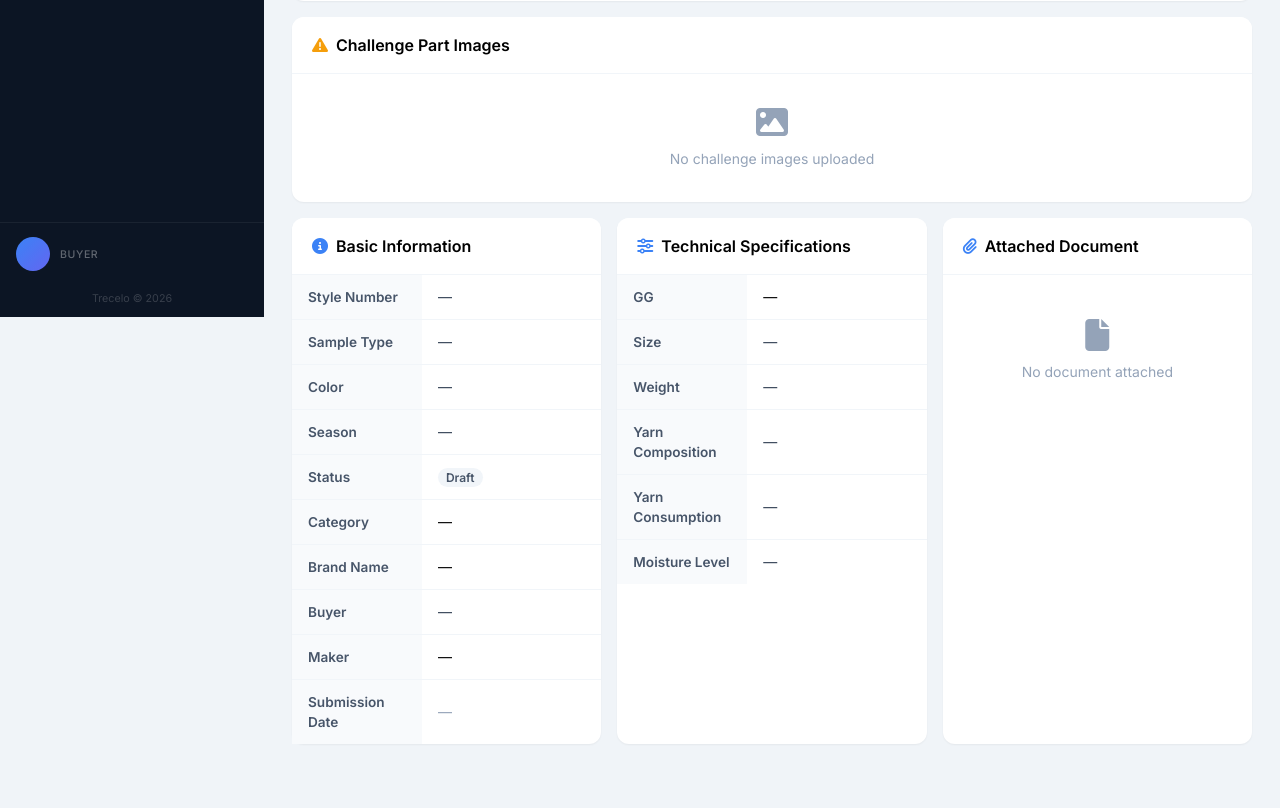
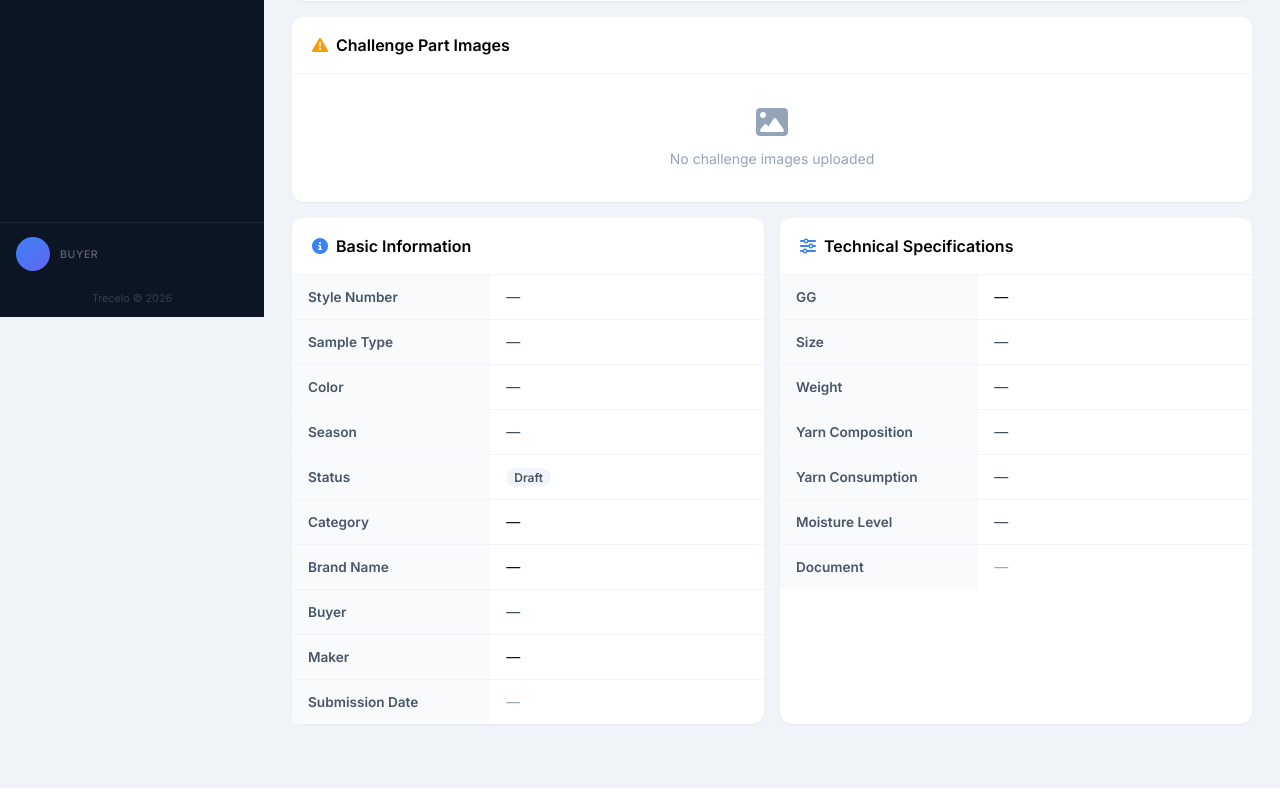
Before and after one commit to jahidshawon19/trecelo, a Django app: template templates/sample_detail.html in a window 1280 px wide. Shown: the part 483-1291 px from the top of the page. Run offline with Django 5.2, Linux system fonts and the light colour scheme; the template is opened without the code that fills it, so the values that code supplies are empty; some libraries are stand-ins or nearby versions.

Commit message:
Move Attached Document into Technical Specifications table
- Added Document as the last row of the Technical Specs table
  with a styled download button inline
- Removed the standalone Documents card (third column)
- Reverted info grid back to 2 columns (Basic Info | Technical Specs)

Co-Authored-By: Claude Sonnet 4.6 <noreply@anthropic.com>

```diff
--- a/templates/sample_detail.html
+++ b/templates/sample_detail.html
@@ -157,7 +157,7 @@
 </div>
 
 <!-- ── Info Cards ─────────────────────────────────────────────────── -->
-<div class="grid grid-cols-1 lg:grid-cols-3 gap-4 mb-4">
+<div class="grid grid-cols-1 lg:grid-cols-2 gap-4 mb-4">
 
   <!-- Basic Info -->
   <div class="bg-white rounded-xl shadow-sm h-full">
@@ -254,33 +254,26 @@
             <th class="bg-slate-50 text-left px-4 py-3 font-semibold text-slate-600" style="font-size:.85rem;">Yarn Consumption</th>
             <td class="px-4 py-3 text-slate-700">{{ sample.yarn_consumption|default:"—" }}</td>
           </tr>
-          <tr>
+          <tr class="border-b border-slate-100">
             <th class="bg-slate-50 text-left px-4 py-3 font-semibold text-slate-600" style="font-size:.85rem;">Moisture Level</th>
             <td class="px-4 py-3 text-slate-700">{{ sample.moisture_level|default:"—" }}</td>
           </tr>
+          <tr>
+            <th class="bg-slate-50 text-left px-4 py-3 font-semibold text-slate-600" style="font-size:.85rem;">Document</th>
+            <td class="px-4 py-3">
+              {% if sample.documents %}
+                <a href="{{ sample.documents.url }}"
+                   class="inline-flex items-center gap-2 text-sm font-semibold text-blue-600 border border-blue-200 bg-blue-50 hover:bg-blue-100 px-3 py-1.5 rounded-lg transition-colors no-underline"
+                   target="_blank" rel="noopener noreferrer">
+                  <i class="fa fa-file-arrow-down"></i>Download Document
+                </a>
+              {% else %}
+                <span class="text-slate-400">—</span>
+              {% endif %}
+            </td>
+          </tr>
         </tbody>
       </table>
-    </div>
-  </div>
-
-  <!-- Documents (far right, top) -->
-  <div class="bg-white rounded-xl shadow-sm h-full">
-    <div class="px-5 py-4 border-b border-slate-100 font-semibold bg-white rounded-t-xl">
-      <i class="fa fa-paperclip mr-2 text-blue-500"></i>Attached Document
-    </div>
-    <div class="p-5">
-      {% if sample.documents %}
-        <a href="{{ sample.documents.url }}"
-           class="border border-blue-300 text-blue-600 hover:bg-blue-50 text-sm font-semibold px-4 py-2 rounded-lg transition-colors inline-flex items-center gap-2 no-underline"
-           target="_blank" rel="noopener noreferrer">
-          <i class="fa fa-file-arrow-down mr-2"></i>Download Document
-        </a>
-      {% else %}
-        <div class="text-center py-6" style="color:#94a3b8;">
-          <i class="fa fa-file fa-2x mb-2 block"></i>
-          <span class="text-sm">No document attached</span>
-        </div>
-      {% endif %}
     </div>
   </div>
 
```
